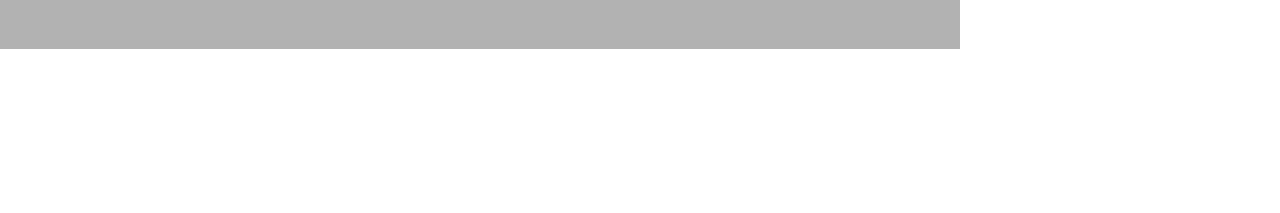
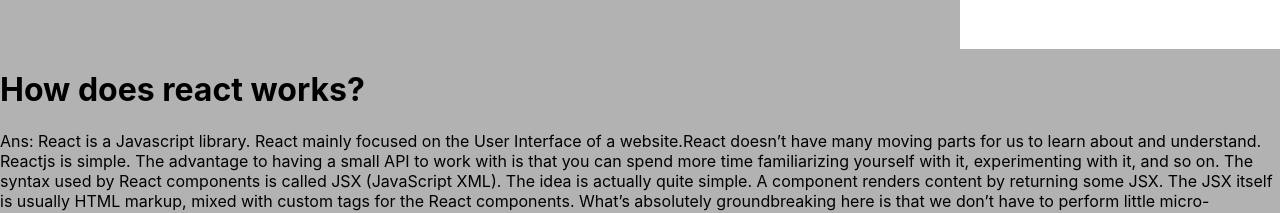
Before and after one commit to Kyaching/workout-club, a React (Create React App) app: page / in a window 1280 px wide. Shown: the part 967-1180 px from the top of the page. Before the commit the page ends 1016 px from the top, so only its background shows below. Built offline with nearby package versions, Linux system fonts and the light colour scheme.

Commit message:
added questions component

```diff
--- a/src/App.js
+++ b/src/App.js
@@ -1,10 +1,12 @@
 import "./App.css";
 import Activities from "./components/Activities/Activities";
+import Questions from "./components/Questions/Questions";
 
 function App() {
   return (
     <div className="App">
       <Activities></Activities>
+      <Questions></Questions>
     </div>
   );
 }
--- /dev/null
+++ b/src/components/Questions/Questions.js
@@ -0,0 +1,26 @@
+import React from "react";
+
+const Questions = () => {
+  return (
+    <div>
+      <div>
+        <h1>How does react works?</h1>
+        <p>
+          Ans: React is a Javascript library. React mainly focused on the User
+          Interface of a website.React doesn’t have many moving parts for us to
+          learn about and understand. Reactjs is simple. The advantage to having
+          a small API to work with is that you can spend more time familiarizing
+          yourself with it, experimenting with it, and so on. The syntax used by
+          React components is called JSX (JavaScript XML). The idea is actually
+          quite simple. A component renders content by returning some JSX. The
+          JSX itself is usually HTML markup, mixed with custom tags for the
+          React components. What’s absolutely groundbreaking here is that we
+          don’t have to perform little micro-operations to change the content of
+          a component.
+        </p>
+      </div>
+    </div>
+  );
+};
+
+export default Questions;
```
Also changed, not shown: src/components/Questions/Questions.css (added).
